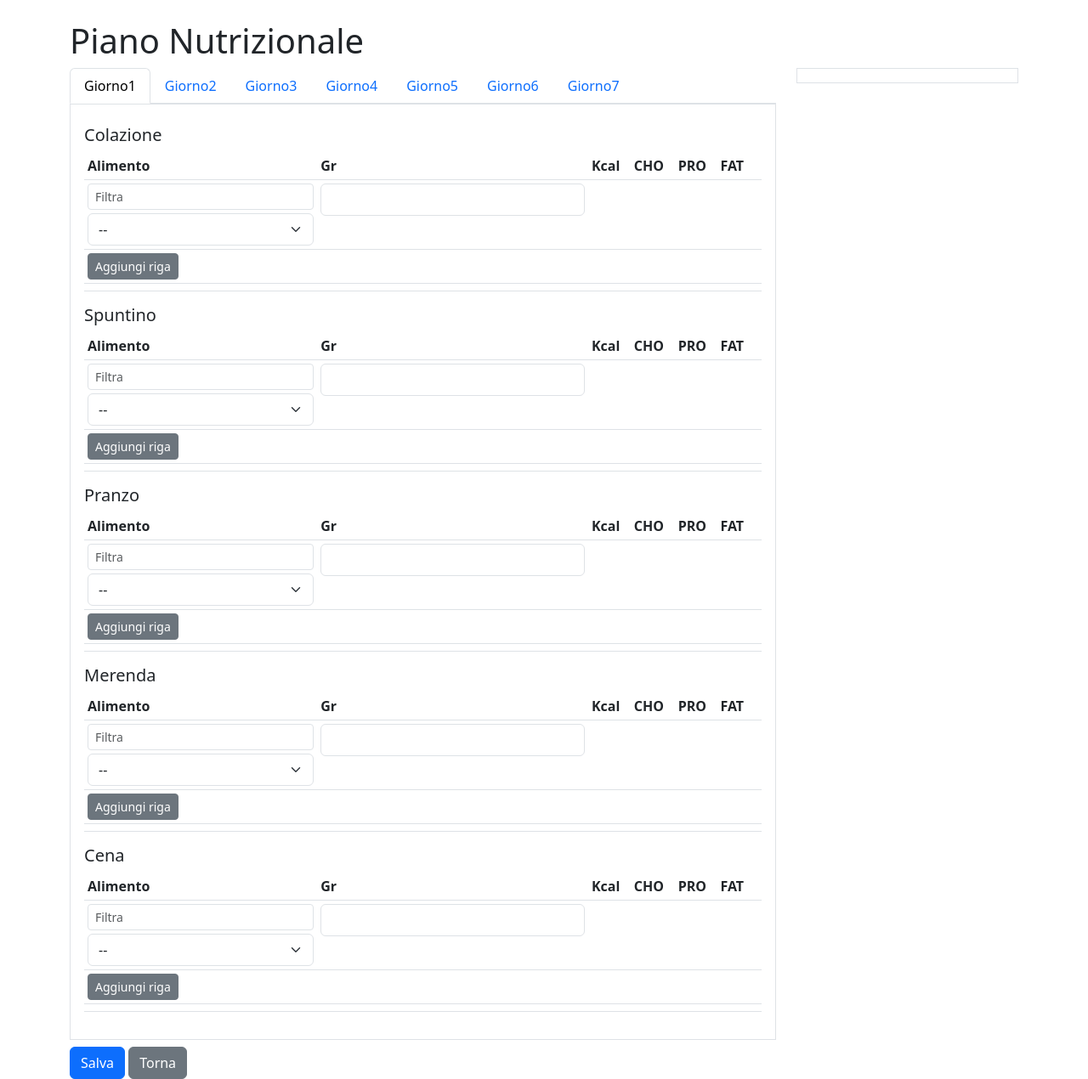
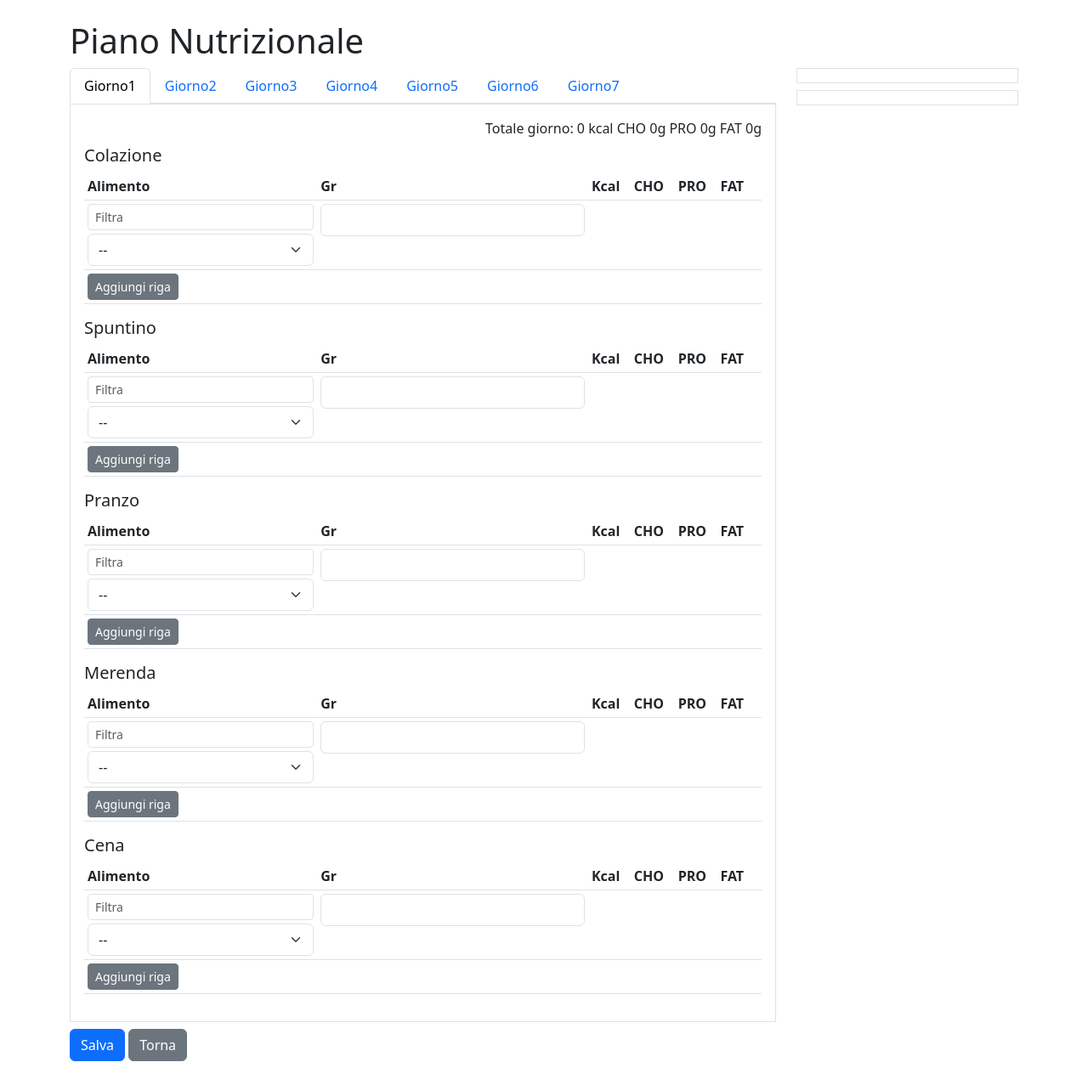
Before and after one commit to pierporz/Nutrigest, a Flask app: page /patient/1/meal_plan in a window 1280 px wide. Shown: the whole page at 85% size. After the commit the page ends 1249 px from the top, so only its background shows below. Run offline with Flask 3, Linux system fonts and the light colour scheme; data that the repository does not hold is empty.

Commit message:
Update meal plan layout and rounding

```diff
--- a/templates/meal_plan.html
+++ b/templates/meal_plan.html
@@ -53,7 +53,6 @@
 <td></td>
 </tr>
 <tr><td colspan="7"><button type="button" class="btn btn-sm btn-secondary" onclick="addRow(this)">Aggiungi riga</button></td></tr>
-<tr class="meal-summary"><td colspan="7" class="text-end small"></td></tr>
 </table>
 {% endfor %}
 </div>
@@ -61,7 +60,8 @@
 </div>
 </div>
 <div class="col-md-3">
-  <div id="goal-summary" class="border p-2"></div>
+  <div id="goal-summary" class="border p-2 mb-2"></div>
+  <div id="meal-breakdown" class="border p-2"></div>
 </div>
 </div>
 <button class="btn btn-primary mt-2" type="submit">Salva</button>
@@ -117,10 +117,11 @@ function setupFilter(row) {
 function computeTotals() {
   document.querySelectorAll('.tab-pane').forEach(pane => {
     let dayTot = {kcal:0,carbs:0,protein:0,fat:0};
+    let mealData = {};
     pane.querySelectorAll('table').forEach(table => {
       let mealTot = {kcal:0,carbs:0,protein:0,fat:0};
       table.querySelectorAll('tr').forEach(row => {
-        if (row.querySelector('th') || row.classList.contains('meal-summary')) return;
+        if (row.querySelector('th')) return;
         let kcal=0,carbs=0,protein=0,fat=0;
         if (row.classList.contains('add-row')) {
           kcal = parseFloat(row.querySelector('.kcal').textContent)||0;
@@ -142,37 +143,37 @@ function computeTotals() {
       dayTot.carbs += mealTot.carbs;
       dayTot.protein += mealTot.protein;
       dayTot.fat += mealTot.fat;
-      const mrow = table.querySelector('.meal-summary td');
-      if (mrow) {
-        const bars = ['kcal','carbs','protein','fat'].map(k => {
-          const goal = goals[k==='kcal' ? 'calories' : k==='carbs' ? 'cho_g' : k==='protein' ? 'pro_g' : 'fat_g'];
-          const val = mealTot[k];
-          const pct = goal ? Math.min(100, val/goal*100) : 0;
-          const label = k === 'kcal' ? 'Kcal' : k.toUpperCase();
-          return `<div class="mb-1"><small>${label}: ${val.toFixed(1)} / ${goal}</small><div class="progress"><div class="progress-bar" style="width:${pct}%"></div></div></div>`;
-        }).join('');
-        mrow.innerHTML = `Totale: ${mealTot.kcal.toFixed(1)} kcal CHO ${mealTot.carbs.toFixed(1)}g PRO ${mealTot.protein.toFixed(1)}g FAT ${mealTot.fat.toFixed(1)}g` + bars;
-      }
+      mealData[table.dataset.meal] = mealTot;
     });
     const dsum = pane.querySelector('.day-summary');
     if (dsum) {
-      dsum.textContent = `Totale giorno: ${dayTot.kcal.toFixed(1)} kcal CHO ${dayTot.carbs.toFixed(1)}g PRO ${dayTot.protein.toFixed(1)}g FAT ${dayTot.fat.toFixed(1)}g`;
+      dsum.textContent = `Totale giorno: ${Math.round(dayTot.kcal)} kcal CHO ${Math.round(dayTot.carbs)}g PRO ${Math.round(dayTot.protein)}g FAT ${Math.round(dayTot.fat)}g`;
     }
+    pane.dataset.dayTotals = JSON.stringify(dayTot);
+    pane.dataset.mealTotals = JSON.stringify(mealData);
   });
   const active = document.querySelector('.tab-pane.active');
   if (active) {
-    const dayText = active.querySelector('.day-summary').textContent;
-    const dayTotals = dayText.match(/([\d\.]+)/g)||[];
-    const bars = ['calories','cho_g','pro_g','fat_g'].map((g,i)=>{
-      const val = parseFloat(dayTotals[i])||0;
+    const dayTot = JSON.parse(active.dataset.dayTotals || '{}');
+    const mealTotals = JSON.parse(active.dataset.mealTotals || '{}');
+    const bars = ['calories','cho_g','pro_g','fat_g'].map(g=>{
+      const key = g==='calories' ? 'kcal' : g==='cho_g' ? 'carbs' : g==='pro_g' ? 'protein' : 'fat';
+      const val = dayTot[key] || 0;
       const goal = goals[g];
       const lbl = g==='calories'?'Kcal':g==='cho_g'?'CHO':g==='pro_g'?'PRO':'FAT';
       const pct = goal?Math.min(100,val/goal*100):0;
-      return `<div class="mb-1"><small>${lbl}: ${val.toFixed(1)} / ${goal}</small><div class="progress"><div class="progress-bar" style="width:${pct}%"></div></div></div>`;
+      return `<div class="mb-1"><small>${lbl}: ${Math.round(val)} / ${Math.round(goal)}</small><div class="progress"><div class="progress-bar" style="width:${pct}%"></div></div></div>`;
+    }).join('');
+    const mealHtml = Object.keys(mealTotals).map(m=>{
+      const t = mealTotals[m];
+      const pct = k=> dayTot[k] ? Math.round(t[k]/dayTot[k]*100) : 0;
+      return `<div><b>${m}</b>: Kcal ${pct('kcal')}% CHO ${pct('carbs')}% PRO ${pct('protein')}% FAT ${pct('fat')}%</div>`;
     }).join('');
     document.getElementById('goal-summary').innerHTML =
-      `<div><b>Obiettivi:</b> ${goals.calories} kcal CHO ${goals.cho_g.toFixed(1)}g PRO ${goals.pro_g.toFixed(1)}g FAT ${goals.fat_g.toFixed(1)}g</div>`+
-      `<div>${dayText}</div>`+bars;
+      `<div><b>Obiettivi:</b> ${Math.round(goals.calories)} kcal CHO ${Math.round(goals.cho_g)}g PRO ${Math.round(goals.pro_g)}g FAT ${Math.round(goals.fat_g)}g</div>`+
+      `<div>Totale giorno: ${Math.round(dayTot.kcal)} kcal CHO ${Math.round(dayTot.carbs)}g PRO ${Math.round(dayTot.protein)}g FAT ${Math.round(dayTot.fat)}g</div>`+
+      bars;
+    document.getElementById('meal-breakdown').innerHTML = mealHtml;
   }
 }
 document.querySelectorAll('tr.add-row').forEach(setupFilter);
```
